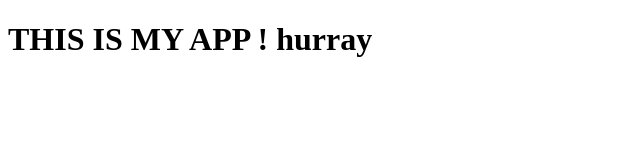
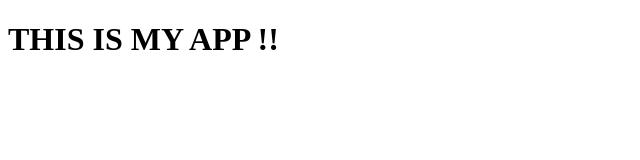
Before and after one commit to vatsal51/myappsample, a plain HTML site: page index.html in a window 1280 px wide. Shown: the whole page, without its empty margins (0-640 px from the left). Drawn offline with Linux system fonts and the light colour scheme.

Commit message:
changed app.js

```diff
--- a/app.js
+++ b/app.js
@@ -1,3 +1,4 @@
 console.log("HELLO");
 console.log("   WORLD   ");
 console.log("  VATSAL   ");
+console.log("  PATEL   ");
--- a/index.html
+++ b/index.html
@@ -7,6 +7,7 @@
     <title>MyApp</title>
 </head>
 <body>
-    <h1>THIS IS MY APP ! hurray</h1>
+    <h1>THIS IS MY APP !! </h1>
+    <script src="app.js"></script>
 </body>
 </html>
```
Also changed, not shown: index2.html (added), 1 other file.
